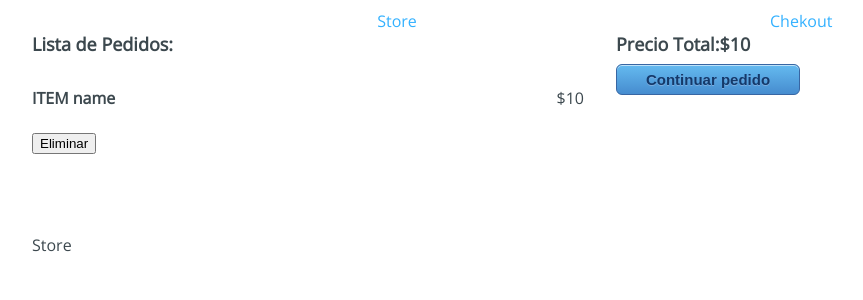
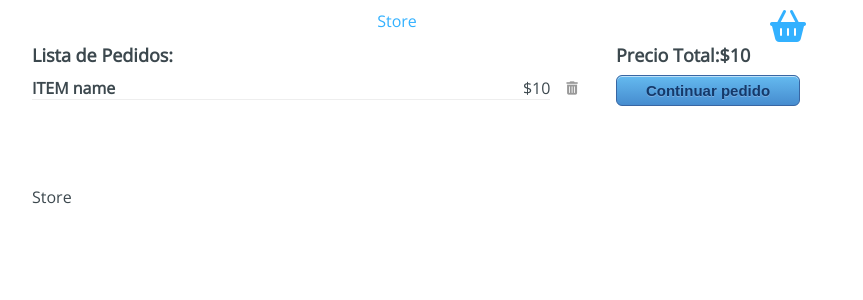
Before and after one commit to enzoulloa/practicando-react-store, a React (Vite) app: page /checkout in a window 1280 px wide. Shown: the top 300 px of the page, without its empty margins (224-1087 px from the left). Built offline with nearby package versions, Linux system fonts and the light colour scheme.

Commit message:
feat: :rocket: add icons

```diff
--- a/index.html
+++ b/index.html
@@ -4,7 +4,11 @@
     <meta charset="UTF-8" />
     <link rel="icon" type="image/svg+xml" href="/vite.svg" />
     <meta name="viewport" content="width=device-width, initial-scale=1.0" />
-    <title>Vite + React</title>
+    <script
+      src="https://kit.fontawesome.com/721525f5b7.js"
+      crossorigin="anonymous"
+    ></script>
+    <title>Store</title>
   </head>
   <body>
     <div id="root"></div>
--- a/src/components/Header.jsx
+++ b/src/components/Header.jsx
@@ -7,7 +7,9 @@ const Header = () => {
       <h2 className='Header-title' />
       <Link to='/'>Store</Link>
       <div className='Header-checkout'>
-        <Link to='/checkout'>Chekout</Link>
+        <Link to='/checkout'>
+          <i className='fas fa-shopping-basket fa-2x' />
+        </Link>
       </div>
     </div>
   )
--- a/src/containers/Checkout.jsx
+++ b/src/containers/Checkout.jsx
@@ -7,10 +7,12 @@ const Checkout = () => {
       <div className='Checkout-content'>
         <h3>Lista de Pedidos:</h3>
         <div className='Checkout-item'>
-          <h4>ITEM name</h4>
-          <span>$10</span>
+          <div className='Checkout-element'>
+            <h4>ITEM name</h4>
+            <span>$10</span>
+          </div>
+          <button type='button'><i className='fas fa-trash-alt' /></button>
         </div>
-        <button type='button'>Eliminar</button>
       </div>
       <div className='Checkout-sidebar'>
         <h3>Precio Total:$10</h3>
```
